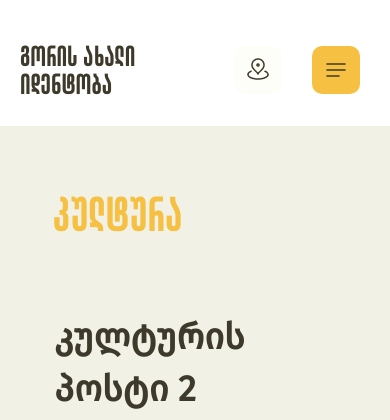
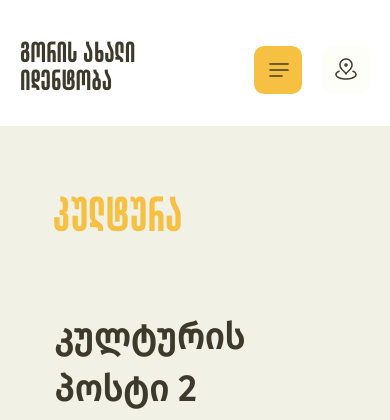
Before and after one commit to cryptical-akira/gorimaps, a Django app: page /culture/1/ in a window 390 px wide. Shown: the top 420 px of the page. Run offline with Django 4.2, Linux system fonts and the light colour scheme; data comes from the database, SQL or seed files in the repository.

Commit message:
done mobile menu

```diff
--- a/static/css/mobilemenu.css
+++ b/static/css/mobilemenu.css
@@ -33,7 +33,7 @@ position: absolute;
 
 width: 31px;
 height: 31px;
-left: 79%;
+left: 82%;
 top: 45px;
 
 background: #FEFEF8;
--- a/static/css/navbar.css
+++ b/static/css/navbar.css
@@ -9,7 +9,7 @@ background: white;
 .navheader{
 /* გორის ახალი იდენტობა */
 
-position: absolute;
+position: block !important;
 width: 247px;
 height: 28px;
 top: 56px;
@@ -292,11 +292,10 @@ transform: matrix(-1, 0, 0, 1, 0, 0);
 }
 .iconmap{
 
-position: absolute;
-left: 28%;
-right: 8.33%;
-top: 25%;
-bottom: 8.33%;
+position: block;
+display: block;
+margin-left: 28%;
+margin-top: 25%;
 }
 
 .menu{
@@ -306,11 +305,10 @@ bottom: 8.33%;
 .iconmenu{
   /* Icon */
 
-  position: absolute;
-  left: 30%;
-  right: 12.5%;
-  top: 35%;
-  bottom: 25%;
+  position: block;
+  display: inline-block;
+  margin-top: 17px;
+  margin-left: 15px;
 }
 @media only screen and (min-width: 1700px) {
   .navheader{
@@ -454,13 +452,13 @@ height: 126px;
   .navheader{
   /* გორის ახალი იდენტობა */
 
-  position: absolute;
+  position: block;
   width: 116px;
-  display: block;
+  display: inline-block;
   height: 56px;
   left: 0;
   right: 0;
-  margin-top: 20px;
+  margin-top: 36px;
   margin-left: 20px;
   margin-right: auto;
   top: 20px;
@@ -525,34 +523,31 @@ height: 126px;
 
   display: inline-block;
 
-  position: absolute;
+  position: block;
   width: 48px;
   height: 48px;
-  left: 0;
-  right: 0;
-  margin-left: 60%;
-  margin-right: auto;
-  top: 46px;
 
+
+  float: right;
+  margin-top: 46px;
+  margin-right: 20px;
   background: #FEFEF8;
   border-radius: 10px;
   }
 
   .menu{
-  display: inline;
+  display: inline-block;
 
-  position: absolute;
+margin-right: 20px;
+  position: block;
   width: 48px;
   height: 48px;
-  left: 0;
-  right: 0;
-  margin-left: 80%;
-  top: 46px;
+  margin-top: 46px;
+
+  float: right;
 
   background: #F6C042;
   border-radius: 10px;
   }
-  .iconmenu{
-  }
 
 }
--- a/static/css/style.css
+++ b/static/css/style.css
@@ -11,9 +11,13 @@
   font-family: LGVAnastasia;
 }
 
-body, html {
+body {
   background: #F1F1E6;
-   overflow-x: hidden;
+   overflow-x: hidden !important;
     margin: 0;
     padding: 0;
 }
+html, body {
+    max-width: 100%;
+    overflow-x: hidden;
+}
```
